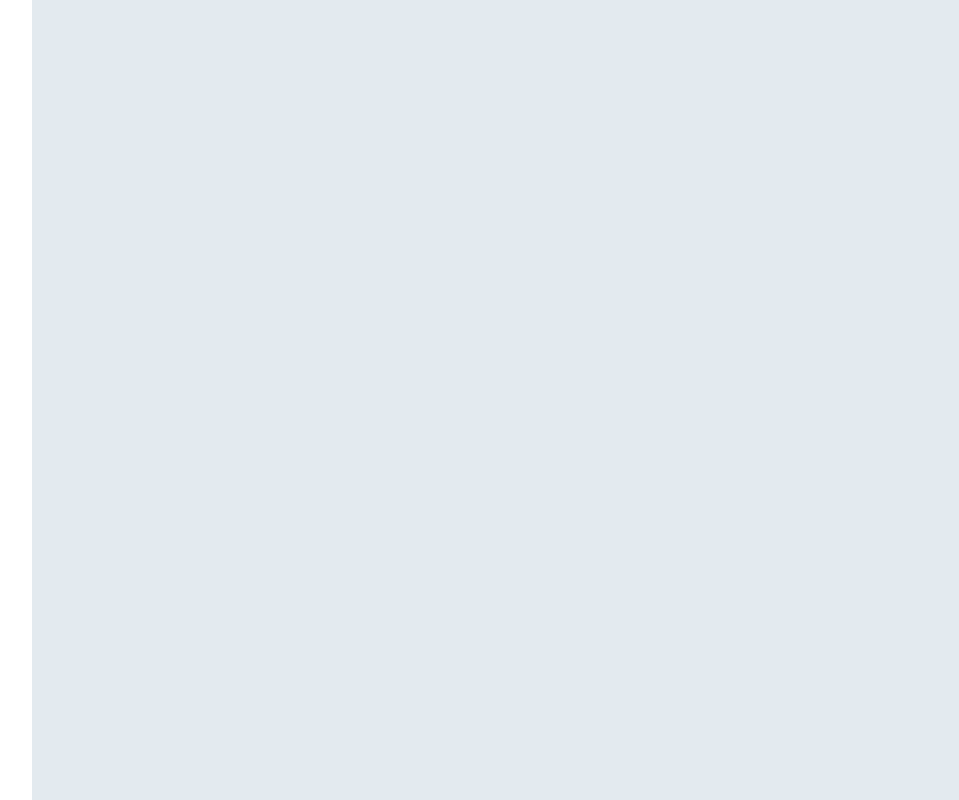
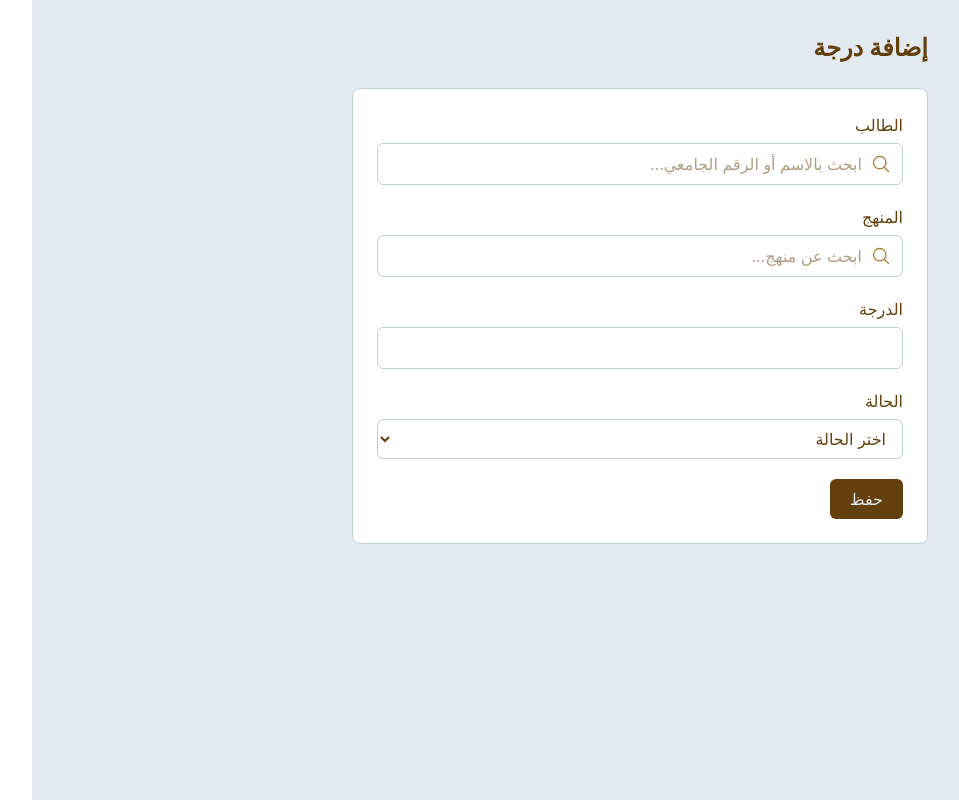
Before and after one commit to Roari-Solutions/uni-system, a React (Vite) app in the folder frontend/: page /dashboards/grades/grades/entry in a window 1280 px wide. Shown: the whole page, without its empty margins (95-1054 px from the left). Built offline with nearby package versions, Linux system fonts and the light colour scheme.

Commit message:
feat(web): added grades entry form

```diff
--- a/frontend/src/i18n/locales/ar.json
+++ b/frontend/src/i18n/locales/ar.json
@@ -134,5 +134,22 @@
       "status": "الحالة",
       "allStatuses": "جميع الحالات"
     }
+  },
+  "gradeEntry": {
+    "title": "إضافة درجة",
+    "student": "الطالب",
+    "studentPlaceholder": "ابحث بالاسم أو الرقم الجامعي...",
+    "curriculum": "المنهج",
+    "curriculumPlaceholder": "ابحث عن منهج...",
+    "noResults": "لا توجد نتائج",
+    "grade": "الدرجة",
+    "status": "الحالة",
+    "selectStatus": "اختر الحالة",
+    "submit": "حفظ",
+    "errors": {
+      "required": "هذا الحقل مطلوب",
+      "gradeNumber": "يجب أن تكون الدرجة رقمًا",
+      "gradeRange": "يجب أن تكون الدرجة بين 0 و 100"
+    }
   }
 }
--- a/frontend/src/i18n/locales/en.json
+++ b/frontend/src/i18n/locales/en.json
@@ -134,5 +134,22 @@
       "status": "Status",
       "allStatuses": "All statuses"
     }
+  },
+  "gradeEntry": {
+    "title": "Add grade",
+    "student": "Student",
+    "studentPlaceholder": "Search by name or university number...",
+    "curriculum": "Curriculum",
+    "curriculumPlaceholder": "Search curriculums...",
+    "noResults": "No results",
+    "grade": "Grade",
+    "status": "Status",
+    "selectStatus": "Select status",
+    "submit": "Save",
+    "errors": {
+      "required": "This field is required",
+      "gradeNumber": "Grade must be a number",
+      "gradeRange": "Grade must be between 0 and 100"
+    }
   }
 }
--- a/frontend/src/main.tsx
+++ b/frontend/src/main.tsx
@@ -9,6 +9,7 @@ import CurriculumList from './pages/grades/curriculum/curriculumList';
 import StudentList from './pages/grades/students/studentList';
 import StudentEntry from './pages/grades/students/studentEntry';
 import GradeList from './pages/grades/grades/gradeList';
+import GradeEntry from './pages/grades/grades/gradeEntry';
 
 const router = createBrowserRouter([
 	{
@@ -36,7 +37,7 @@ const router = createBrowserRouter([
 						path: "grades",
 						children: [
 							{ path: "list", element: <GradeList /> },
-							{ path: "entry" },
+							{ path: "entry", element: <GradeEntry /> },
 						],
 					},
 				],
--- /dev/null
+++ b/frontend/src/pages/grades/grades/gradeEntry.tsx
@@ -0,0 +1,151 @@
+import { useState, type FormEvent } from "react";
+import { useTranslation } from "react-i18next";
+import { z } from "zod";
+import FormField from "../../../components/formField";
+import SearchSelect, { type SearchOption } from "../../../components/searchSelect";
+import { formCardClass, inputClass, submitButtonClass } from "../../../styles/form";
+import { GRADE_STATUSES } from "../../../types/grade";
+
+const REQUIRED = "gradeEntry.errors.required";
+const GRADE_RANGE = "gradeEntry.errors.gradeRange";
+
+// messages are i18n keys, translated when rendered
+const gradeSchema = z.object({
+	studentId: z.string().min(1, REQUIRED),
+	curriculumId: z.string().min(1, REQUIRED),
+	grade: z
+		.string()
+		.trim()
+		.min(1, REQUIRED)
+		.transform(Number)
+		.pipe(z.number({ error: "gradeEntry.errors.gradeNumber" }).min(0, GRADE_RANGE).max(100, GRADE_RANGE)),
+	status: z.enum(GRADE_STATUSES, { error: REQUIRED }),
+});
+
+type GradeForm = z.input<typeof gradeSchema>;
+type FormErrors = Partial<Record<keyof GradeForm, string[]>>;
+
+const EMPTY_FORM: GradeForm = {
+	studentId: "",
+	curriculumId: "",
+	grade: "",
+	status: "" as GradeForm["status"],
+};
+
+const GradeEntry = () => {
+	const { t } = useTranslation();
+
+	const [form, setForm] = useState<GradeForm>(EMPTY_FORM);
+	const [errors, setErrors] = useState<FormErrors>({});
+	const [studentQuery, setStudentQuery] = useState("");
+	const [curriculumQuery, setCurriculumQuery] = useState("");
+	// TODO: fill from the students search API (by name or university number) using studentQuery
+	const studentOptions: SearchOption[] = [];
+	// TODO: fill from the curriculums search API using curriculumQuery
+	const curriculumOptions: SearchOption[] = [];
+
+	const setField = <K extends keyof GradeForm>(key: K, value: GradeForm[K]) => {
+		setForm((prev) => ({ ...prev, [key]: value }));
+	};
+
+	const handleSubmit = (e: FormEvent<HTMLFormElement>) => {
+		e.preventDefault();
+
+		const result = gradeSchema.safeParse(form);
+		if (!result.success) {
+			setErrors(z.flattenError(result.error).fieldErrors);
+			return;
+		}
+
+		setErrors({});
+		// TODO: send result.data to the API
+	};
+
+	return (
+		<div className="mx-auto max-w-xl">
+			<h1 className="mb-6 text-2xl font-semibold text-palette-6">
+				{t("gradeEntry.title")}
+			</h1>
+
+			<form noValidate onSubmit={handleSubmit} className={formCardClass}>
+				<FormField id="student" label={t("gradeEntry.student")} error={errors.studentId?.[0]}>
+					<SearchSelect
+						id="student"
+						query={studentQuery}
+						onQueryChange={(query) => {
+							setStudentQuery(query);
+							// typing invalidates any previous selection
+							setField("studentId", "");
+						}}
+						options={studentOptions}
+						onSelect={(option) => {
+							setStudentQuery(option.label);
+							setField("studentId", option.id);
+						}}
+						placeholder={t("gradeEntry.studentPlaceholder")}
+						noResultsText={t("gradeEntry.noResults")}
+						invalid={!!errors.studentId}
+					/>
+				</FormField>
+
+				<FormField id="curriculum" label={t("gradeEntry.curriculum")} error={errors.curriculumId?.[0]}>
+					<SearchSelect
+						id="curriculum"
+						query={curriculumQuery}
+						onQueryChange={(query) => {
+							setCurriculumQuery(query);
+							setField("curriculumId", "");
+						}}
+						options={curriculumOptions}
+						onSelect={(option) => {
+							setCurriculumQuery(option.label);
+							setField("curriculumId", option.id);
+						}}
+						placeholder={t("gradeEntry.curriculumPlaceholder")}
+						noResultsText={t("gradeEntry.noResults")}
+						invalid={!!errors.curriculumId}
+					/>
+				</FormField>
+
+				<FormField id="grade" label={t("gradeEntry.grade")} error={errors.grade?.[0]}>
+					<input
+						id="grade"
+						type="number"
+						min={0}
+						max={100}
+						step="any"
+						value={form.grade}
+						onChange={(e) => setField("grade", e.target.value)}
+						aria-invalid={!!errors.grade}
+						className={inputClass(!!errors.grade)}
+					/>
+				</FormField>
+
+				<FormField id="status" label={t("gradeEntry.status")} error={errors.status?.[0]}>
+					<select
+						id="status"
+						value={form.status}
+						onChange={(e) => setField("status", e.target.value as GradeForm["status"])}
+						aria-invalid={!!errors.status}
+						className={inputClass(!!errors.status)}
+					>
+						<option value="" disabled>
+							{t("gradeEntry.selectStatus")}
+						</option>
+						{GRADE_STATUSES.map((status) => (
+							<option key={status} value={status}>
+								{t(`grade.statuses.${status}`)}
+							</option>
+						))}
+					</select>
+				</FormField>
+
+				<button type="submit" className={submitButtonClass}>
+					{t("gradeEntry.submit")}
+				</button>
+			</form>
+		</div>
+	);
+};
+
+export default GradeEntry;
```
